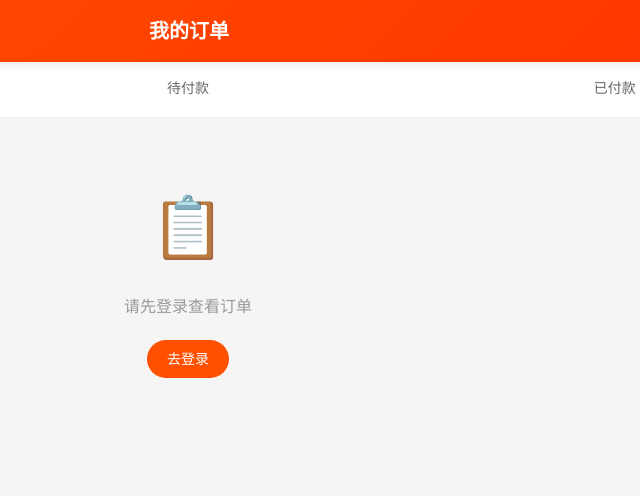
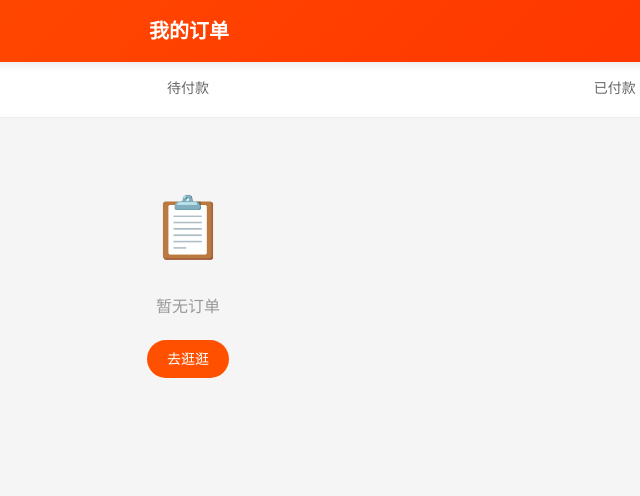
Before and after one commit to c77-deep/Mei-mei-jia-zhuang, a plain HTML site: page docs/pages/orders.html in a window 1280 px wide. Shown: the top 496 px of the page, 452-1092 px from the left. Drawn offline with Linux system fonts and the light colour scheme.

Commit message:
添加快速体验功能，用户无需登录即可使用

```diff
--- a/docs/js/api.js
+++ b/docs/js/api.js
@@ -4,6 +4,34 @@ const USE_LOCAL_STORAGE = true;
 const API_BASE = window.location.hostname === 'localhost' || window.location.hostname === '127.0.0.1'
     ? 'http://localhost:8080/api'
     : 'https://meijia-home-production.up.railway.app/api';
+
+// 快速体验功能 - 自动创建临时用户
+function quickLogin() {
+    let user = getUser();
+    if (!user) {
+        // 创建临时用户
+        const tempUser = {
+            username: 'temp_' + Date.now(),
+            nickname: '体验用户',
+            phone: ''
+        };
+        const token = 'quick_token_' + Date.now();
+        localStorage.setItem('token', token);
+        localStorage.setItem('user', JSON.stringify(tempUser));
+
+        // 保存到用户列表
+        const users = localDB.getUsers();
+        users.push({
+            ...tempUser,
+            password: 'temp123',
+            createTime: new Date().toISOString()
+        });
+        localDB.saveUsers(users);
+
+        return tempUser;
+    }
+    return user;
+}
 
 // 本地存储数据管理
 const localDB = {
--- a/docs/pages/orders.html
+++ b/docs/pages/orders.html
@@ -112,15 +112,9 @@
         let currentStatus = '';
 
         async function loadOrders() {
+            // 如果未登录，自动创建临时用户
             if (!isLoggedIn()) {
-                document.getElementById('orderList').innerHTML = `
-                    <div class="empty-state">
-                        <div class="empty-icon">📋</div>
-                        <p>请先登录查看订单</p>
-                        <a href="login.html" class="btn btn-primary btn-sm mt-20">去登录</a>
-                    </div>
-                `;
-                return;
+                quickLogin();
             }
 
             const result = await api.getOrders(currentStatus);
```
Also changed, not shown: docs/index.html (+7 -2 lines), docs/pages/post-demand.html (+3 -3 lines), docs/pages/profile.html (+5 -0 lines).
